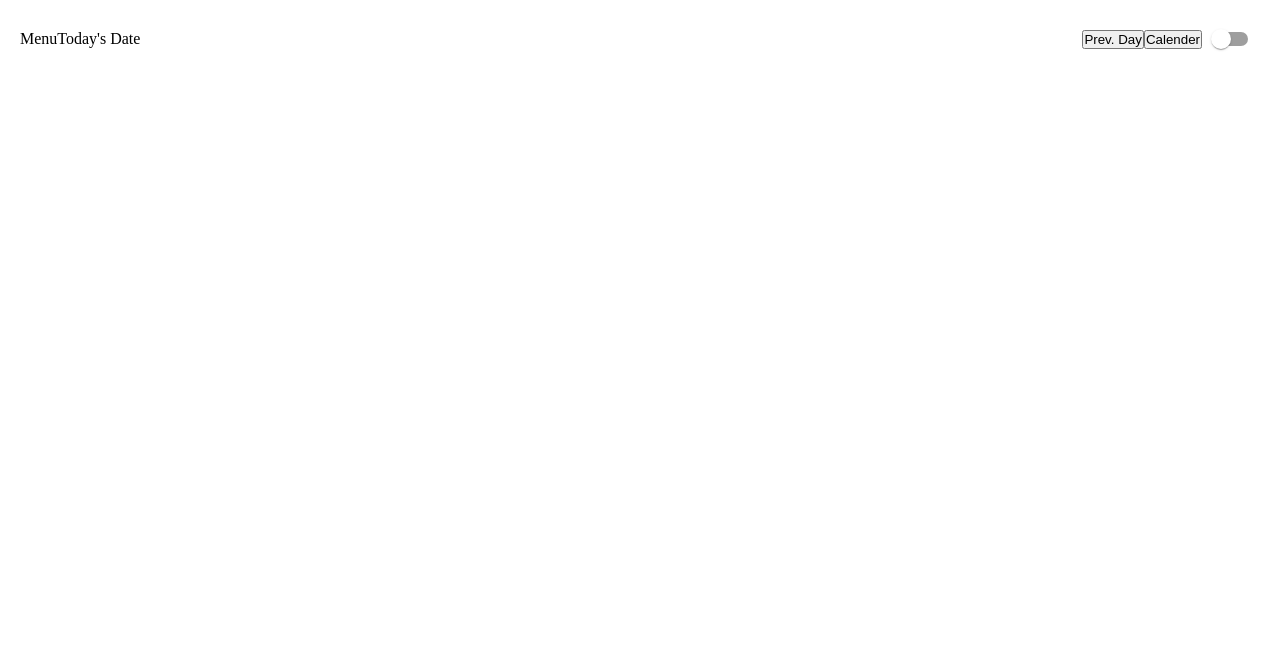
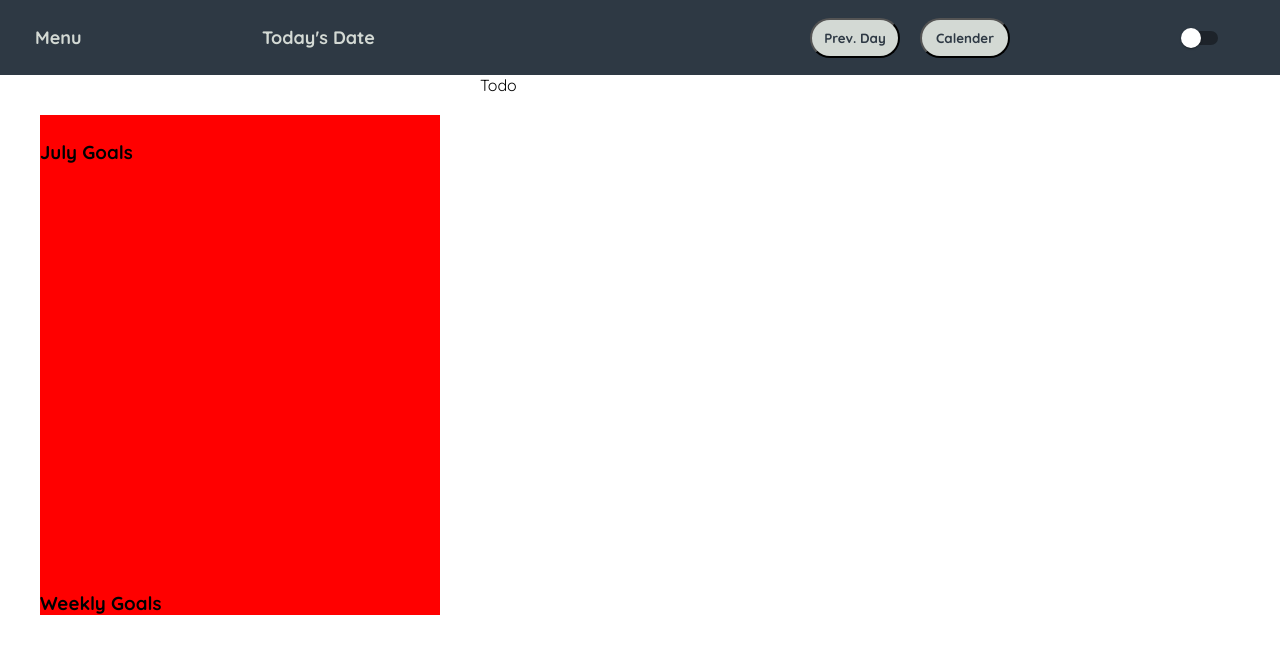
Before and after one commit to cerengulten/todo-website, a React (Create React App) app: page / in a window 1280 px wide. Shown: the top 654 px of the page. Built offline with nearby package versions, Linux system fonts and the light colour scheme.

Commit message:
page-general-structure

```diff
--- a/src/App.css
+++ b/src/App.css
@@ -1,9 +1,13 @@
+@import url('https://fonts.googleapis.com/css2?family=Quicksand:wght@300..700&display=swap');
+
 *{
   margin: 0;
   padding: 0;
+  box-sizing: border-box;
+  font-family: 'Quicksand', sans-serif;
 }
 
-.App{
-  margin: 10px;
-  padding: 10px;
+.main-block{
+  display: flex;
+  flex-direction: row;
 }
--- a/src/App.js
+++ b/src/App.js
@@ -1,10 +1,19 @@
 import './App.css';
+import Goals from './components/Goals';
 import Navbar from './components/Navbar';
+import Todo from './components/Todo';
 
 function App() {
   return (
     <div className="App">
-      <Navbar/>
+
+        <Navbar/>
+        <div className='main-block'>
+          <Goals/>
+          <Todo/>
+        </div>
+
+
     </div>
   );
 }
--- /dev/null
+++ b/src/components/Goals.css
@@ -0,0 +1,12 @@
+@import url('https://fonts.googleapis.com/css2?family=Quicksand:wght@300..700&display=swap');
+
+.goals-container{
+  display: flex;
+  flex-direction: column;
+  padding-top: 25px;
+  margin: 40px;
+  width: 400px;
+  height: 500px;
+  justify-content: space-between;
+  background-color: red;
+}
--- /dev/null
+++ b/src/components/Goals.js
@@ -0,0 +1,17 @@
+import React from 'react';
+import './Goals.css';
+
+function Goals() {
+  return (
+    <div className='goals-container'>
+      <div className='monthly-goals'>
+        <h3>July Goals</h3>
+      </div>
+      <div className='weekly-goals'>
+        <h3>Weekly Goals</h3>
+      </div>
+    </div>
+  )
+}
+
+export default Goals
--- a/src/components/Navbar.css
+++ b/src/components/Navbar.css
@@ -1,20 +1,63 @@
+@import url('https://fonts.googleapis.com/css2?family=Quicksand:wght@300..700&display=swap');
+
 .navbar-container {
   display: flex;
   justify-content: space-between;
   align-items: center;
   flex-direction: row;
-
+  font-family: 'Quicksand', sans-serif;
+  font-weight: 700;
+  font-size: large;
+  padding-right: 20px;
+  padding-left: 30px;
+  height:75px;
+  width: 100%;
+  background-color: #2E3944;
+  color: #D3D9D4;
 }
 
 .left-container{
   display: flex;
   flex-direction: row;
   align-items: center;
-
+  justify-content: space-between;
+  padding: 5px;
+  width: 350px;
 }
 .right-container{
   display: flex;
   flex-direction: row;
   align-items: center;
   justify-content: space-between;
+  width: 450px;
 }
+
+.date-buttons{
+  display: flex;
+  flex-direction: row;
+  justify-content: space-between;
+  width: 200px;
+  margin-right: 15px;
+}
+
+.theme-toggle{
+  margin-right: 30px;
+}
+
+.button-prev{
+  width: 90px;
+  height: 40px;
+  border-radius: 20px;
+  background-color: #D3D9D4;
+  font-weight: bold;
+  color: #2E3944;
+}
+
+.button-calender{
+  width: 90px;
+  height: 40px;
+  border-radius: 20px;
+  background-color: #D3D9D4;
+  font-weight: bold;
+  color: #2E3944;
+}
--- a/src/components/Navbar.js
+++ b/src/components/Navbar.js
@@ -11,10 +11,10 @@ function Navbar() {
       </div>
       <div className='right-container'>
         <div className='date-buttons'>
-          <button>Prev. Day</button>
-          <button>Calender</button>
+          <button className='button-prev'>Prev. Day</button>
+          <button className='button-calender'>Calender</button>
         </div>
-        <Switch />
+        <Switch className='theme-toggle'/>
       </div>
     </div>
 
--- /dev/null
+++ b/src/components/Todo.css
@@ -0,0 +1 @@
+@import url('https://fonts.googleapis.com/css2?family=Quicksand:wght@300..700&display=swap');
--- /dev/null
+++ b/src/components/Todo.js
@@ -0,0 +1,10 @@
+import React from 'react';
+import './Todo.css';
+
+function Todo() {
+  return (
+    <div>Todo</div>
+  )
+}
+
+export default Todo
```
Also changed, not shown: color-theme.PNG (added).
